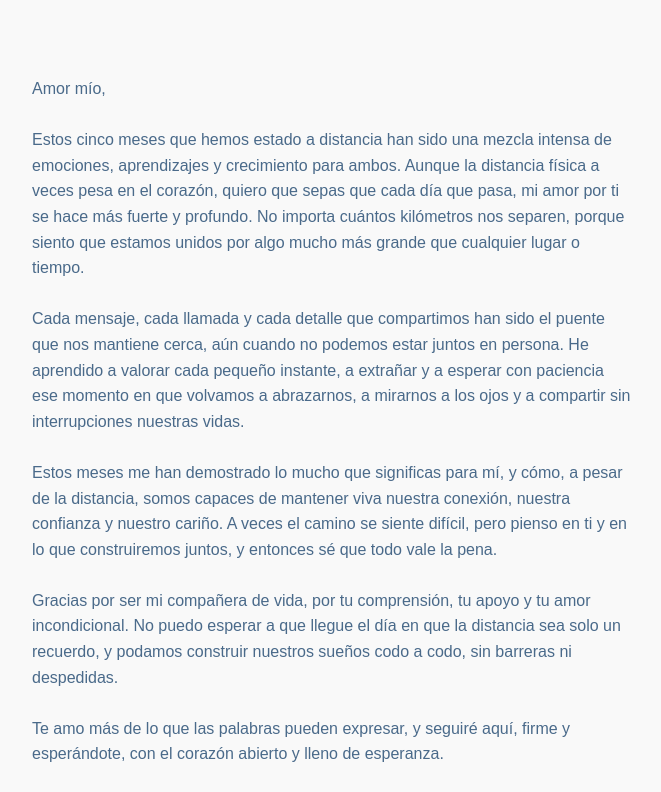
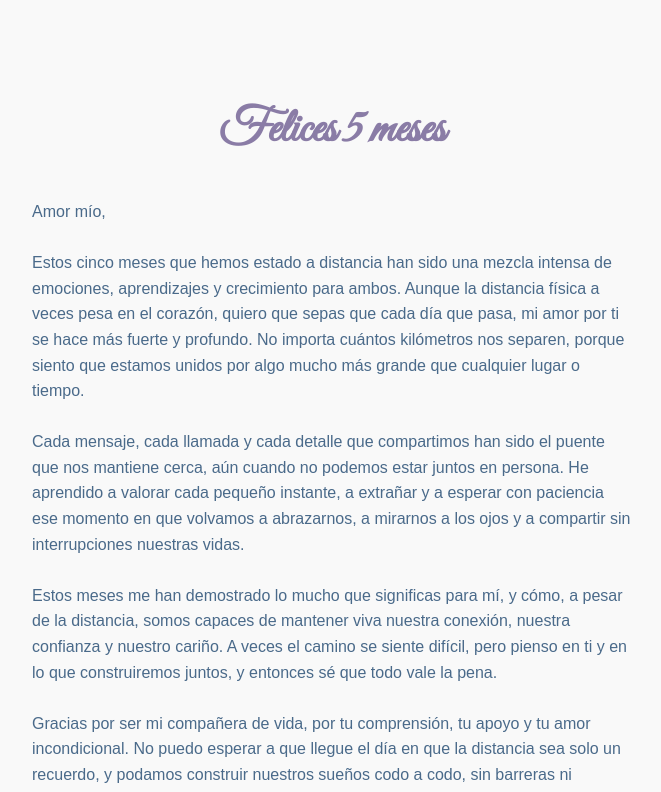
Before and after one commit to SharonMyoui/5-meses-web, a plain HTML site: page index.html in a window 1280 px wide. Shown: the top 792 px of the page, without its empty margins (308-969 px from the left). Drawn offline with Linux system fonts and the light colour scheme.

Commit message:
Update index.html

```diff
--- a/index.html
+++ b/index.html
@@ -3,8 +3,10 @@
 <head>
 <meta charset="UTF-8" />
 <meta name="viewport" content="width=device-width, initial-scale=1" />
-<title>Carta de amor a distancia</title>
+<title>Felices 5 meses</title>
 <style>
+  @import url('https://fonts.googleapis.com/css2?family=Great+Vibes&display=swap');
+
   body {
     background-color: #f9f9f9;
     color: #4A6A8A;
@@ -14,9 +16,20 @@
     margin: 40px auto;
     padding: 20px;
   }
+
+  h1 {
+    font-family: 'Great Vibes', cursive;
+    color: #8a7ca6; /* Lavanda grisáceo suave */
+    font-size: 3rem;
+    text-align: center;
+    margin-bottom: 30px;
+    user-select: none;
+  }
 </style>
 </head>
 <body>
+  <h1>Felices 5 meses</h1>
+
   <p>
     Amor mío,<br><br>
 
@@ -31,7 +44,7 @@
     Te amo más de lo que las palabras pueden expresar, y seguiré aquí, firme y esperándote, con el corazón abierto y lleno de esperanza.<br><br>
 
     Con todo mi amor,<br>
-    [Tu mami]
+    [Tu nombre]
   </p>
 </body>
 </html>
```
